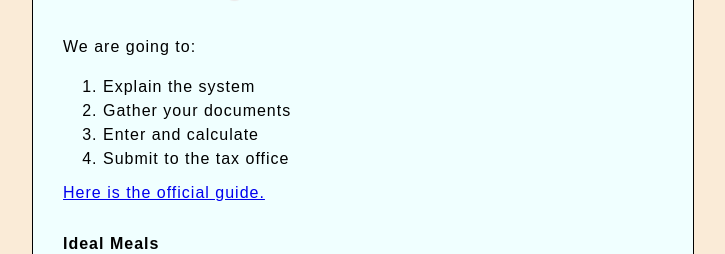
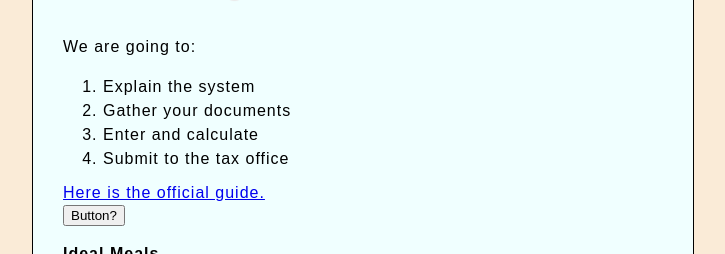
Before and after one commit to mkokio/mkokio.github.io, a plain HTML site: page index.html in a window 1280 px wide. Shown: the part 698-952 px from the top of the page, without its empty margins (277-1002 px from the left). Drawn offline with Linux system fonts and the light colour scheme; a web font is replaced by a local one.

Commit message:
Update index.html

```diff
--- a/index.html
+++ b/index.html
@@ -37,7 +37,7 @@
             </ol>
         <a href="https://www.nta.go.jp/english/taxes/individual/incometax_2022.htm">Here is the official guide.</a>
         <br>
-        <!--<button>Change user</button>-->
+        <button>Button?</button>
         <br>
         <p><strong>Ideal Meals</strong></p>
 <ol>
```
